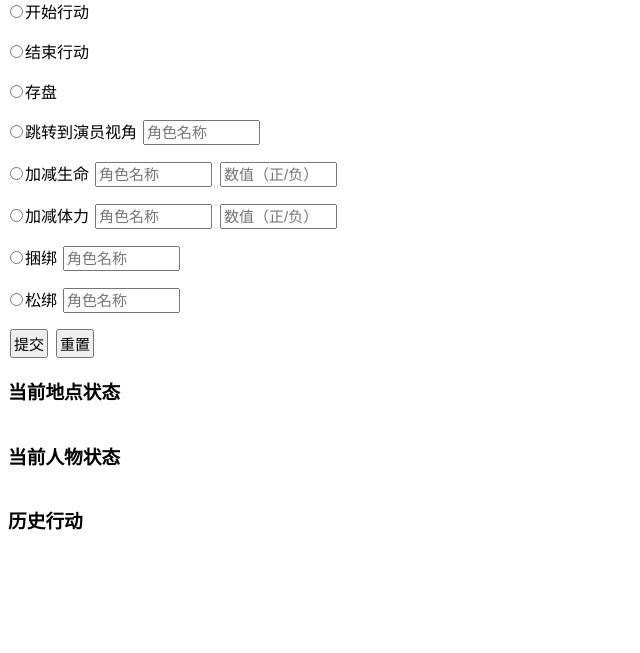
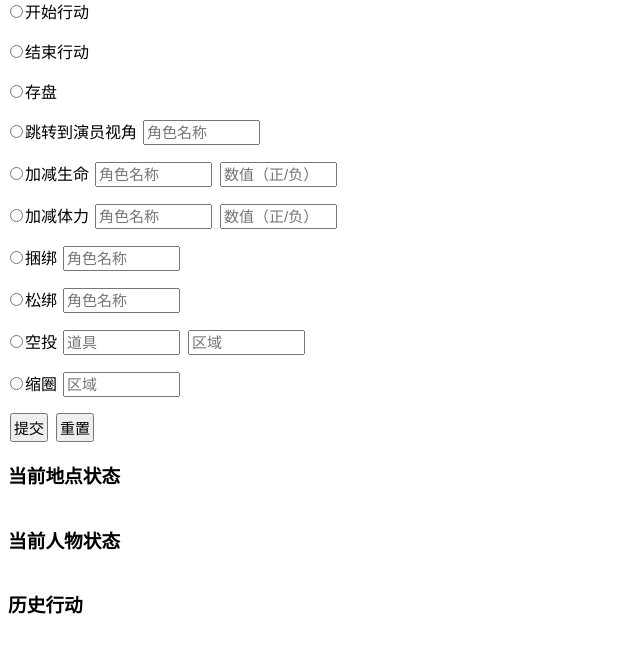
Before and after one commit to lydrainbowcat/directors, a Flask app: template battle_royale/templates/view_all.html in a window 1280 px wide. Shown: the part 110-763 px from the top of the page, without its empty margins (0-640 px from the left). Run offline with Flask 2, Linux system fonts and the light colour scheme; the template is opened without the code that fills it, so the values that code supplies are empty.

Commit message:
add air drop and destroy place

```diff
--- a/battle_royale/templates/view_all.html
+++ b/battle_royale/templates/view_all.html
@@ -56,6 +56,15 @@
         <label><input type="radio" name="action" value="unrope" />松绑</label>
         <input type="text" name="unrope_target" placeholder="角色名称" size="10"/>
     </p>
+    <p>
+        <label><input type="radio" name="action" value="drop" />空投</label>
+        <input type="text" name="drop_item" placeholder="道具" size="10"/>
+        <input type="text" name="drop_place" placeholder="区域" size="10"/>
+    </p>
+    <p>
+        <label><input type="radio" name="action" value="destroy" />缩圈</label>
+        <input type="text" name="destroy_place" placeholder="区域" size="10"/>
+    </p>
     <p><input type="submit" value="提交" />&nbsp;<input type="reset" value="重置"></p>
 </form>
 
```
Also changed, not shown: battle_royale/action.py (+8 -0 lines).
